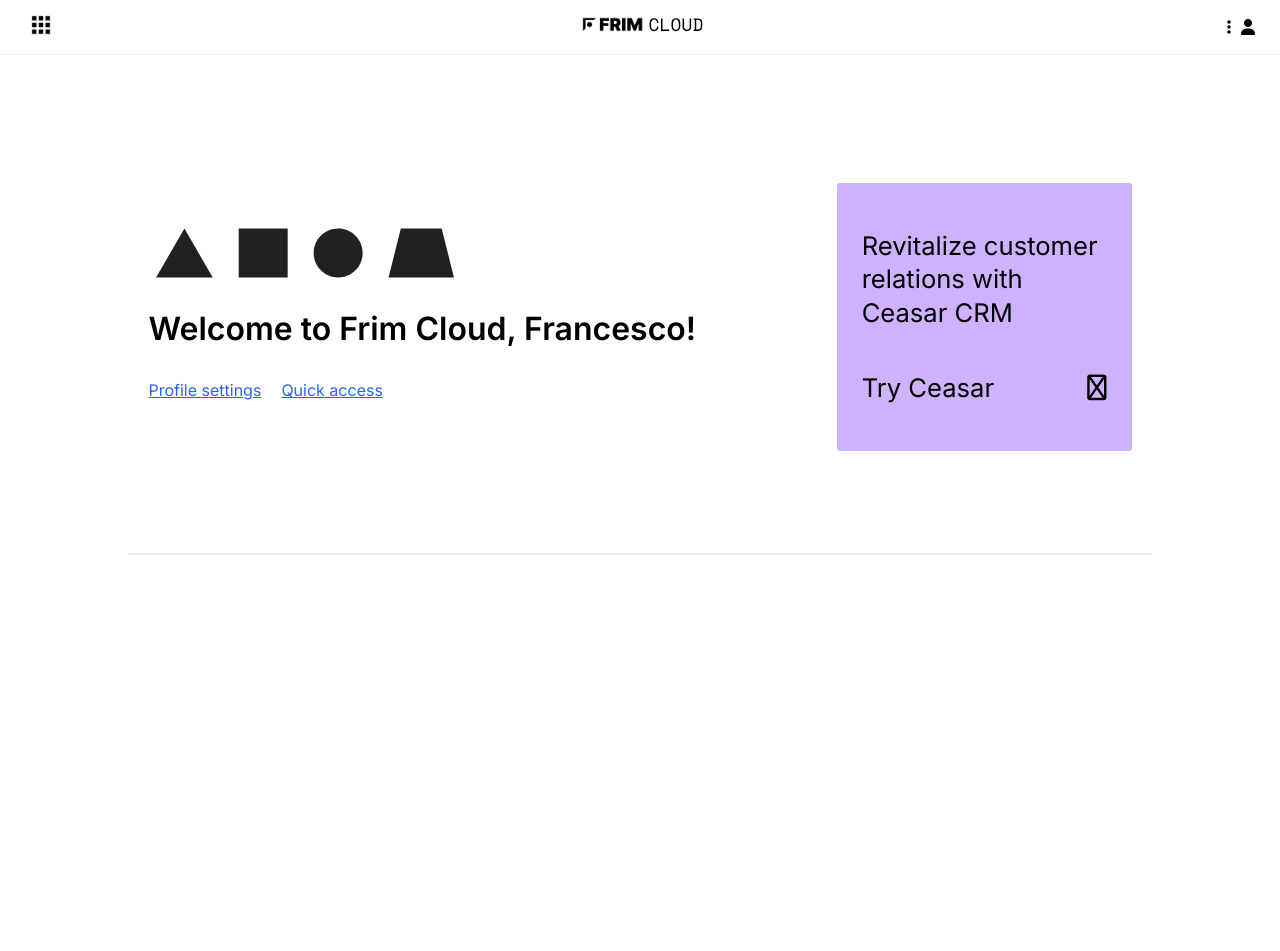
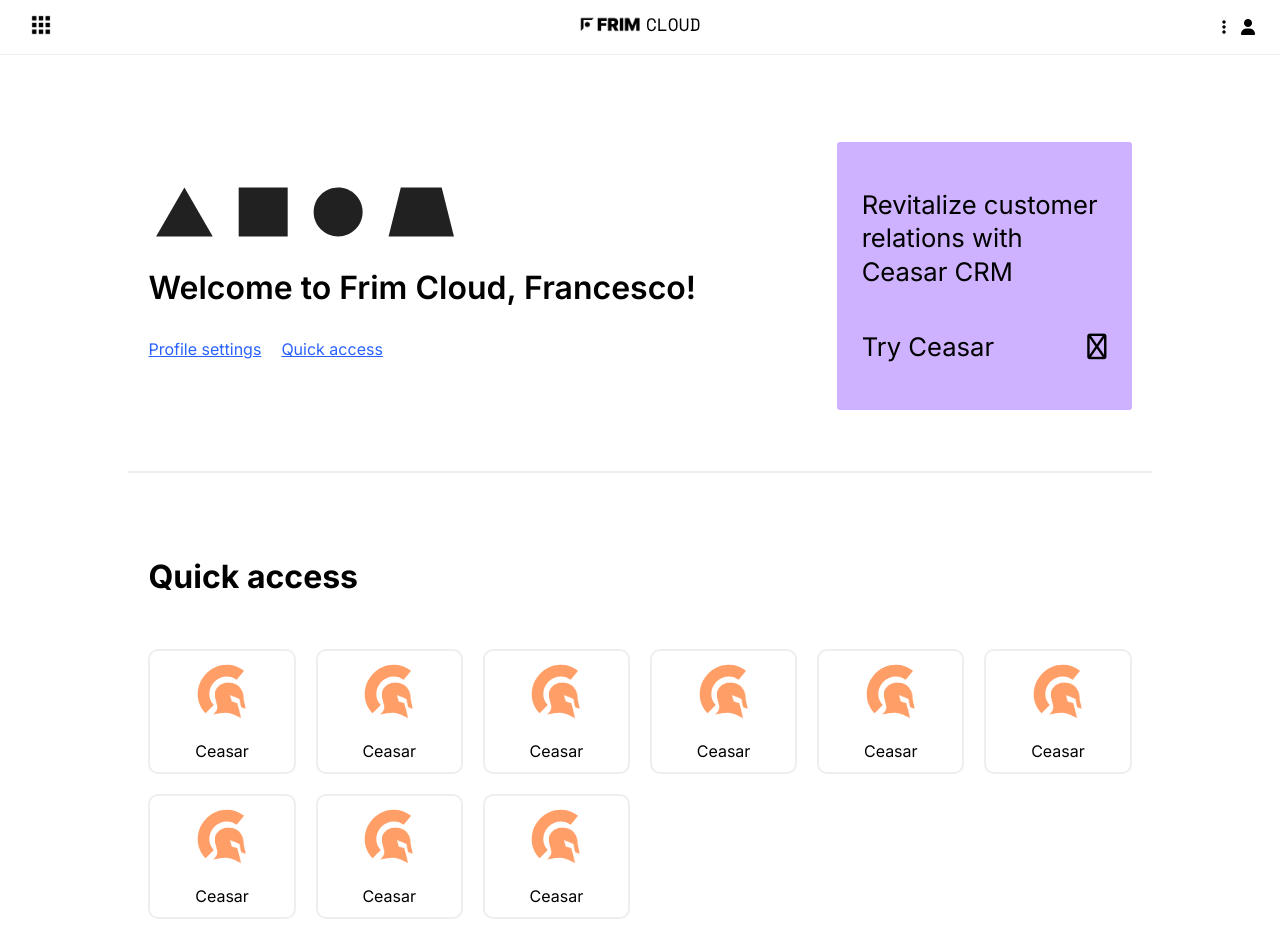
Before and after one commit to fconiglione/frimcloud, a React (Create React App) app in the folder Client/: page / in a window 1280 px wide. Shown: the top 951 px of the page. Before the commit the page ends 800 px from the top, so only its background shows below. Built offline with nearby package versions, Linux system fonts and the light colour scheme; a web font is replaced by a local one.

Commit message:
quick access complete

```diff
--- a/Client/src/assets/styles/index.css
+++ b/Client/src/assets/styles/index.css
@@ -14,7 +14,7 @@
   display: flex;
   flex-direction: row;
   align-items: center;
-  gap: 10px;
+  gap: 15px;
 }
 .header-nav-btn {
   background-color: transparent;
@@ -578,7 +578,7 @@
   align-items: center;
   flex-direction: row;
   gap: 30px;
-  padding: 10% 2%;
+  padding: 6% 2%;
 }
 @media screen and (max-width: 942px) {
   .welcome {
@@ -669,3 +669,83 @@
 }
 
 /* Quick access (.quick-access) */
+
+.quick-access {
+  display: flex;
+  flex-direction: column;
+  gap: 30px;
+  padding: 6% 2%;
+}
+.quick-apps {
+  display: grid;
+  grid-template-columns: repeat(7, 1fr);
+  grid-gap: 20px;
+  justify-content: flex-start;
+  width: 100%;
+}
+@media screen and (max-width: 1280px) {
+  .quick-apps {
+    grid-template-columns: repeat(6, 1fr);
+  }
+}
+@media screen and (max-width: 1120px) {
+  .quick-apps {
+    grid-template-columns: repeat(5, 1fr);
+  }
+}
+@media screen and (max-width: 908px) {
+  .quick-apps {
+    grid-template-columns: repeat(4, 1fr);
+  }
+}
+@media screen and (max-width: 727px) {
+  .quick-apps {
+    grid-template-columns: repeat(3, 1fr);
+  }
+}
+@media screen and (max-width: 535px) {
+  .quick-apps {
+    grid-template-columns: repeat(2, 1fr);
+  }
+}
+@media screen and (max-width: 360px) {
+  .quick-apps {
+    grid-template-columns: repeat(1, 1fr);
+  }
+}
+.quick-app {
+  display: flex;
+  flex-direction: column;
+  gap: 20px;
+  align-items: center;
+  justify-content: center;
+  text-decoration: none;
+  color: #000000;
+  border: 2px solid #eeeeee;
+  border-radius: 10px;
+  padding: 10px;
+  min-width: 100px;
+  max-width: 100%;
+}
+.quick-app:hover {
+  box-shadow: rgba(0, 0, 0, 0.1) 0px 4px 12px;
+}
+.quick-app img {
+  width: 60px;
+  height: auto;
+}
+.quick-app p {
+  margin: 0;
+}
+.quick-access-nav {
+  display: flex;
+  align-items: center;
+  gap: 20px;
+  text-decoration: none;
+  color: #000000;
+  transition: transform 0.3s ease-in-out;
+  font-weight: 600;
+}
+.quick-access-nav:hover {
+  transform: translateY(-3px);
+}
--- a/Client/src/pages/index.js
+++ b/Client/src/pages/index.js
@@ -1,5 +1,6 @@
 import React, {useEffect} from "react";
 import ShapesBanner from "../assets/images/shapes-banner.svg";
+import CeasarColouredLogo2 from "../assets/images/ceasar-coloured-logo-2.svg";
 
 function Home() {
     const pageTitle = "Home";
@@ -39,7 +40,57 @@
                 </div>
             </section>
             <hr />
-            <section className="quick-access" id="quick-access"></section>
+            <section className="quick-access" id="quick-access">
+                <div className="quick-access-row">
+                    <h1>Quick access</h1>
+                </div>
+                <div className="quick-access-row">
+                    <div className="quick-apps">
+                        <a className="quick-app" href="https://www.ceasar.frim.io">
+                            <img src={CeasarColouredLogo2} alt="Ceasar app icon" />
+                            <p>Ceasar</p>
+                        </a>
+                        <a className="quick-app" href="https://www.ceasar.frim.io">
+                            <img src={CeasarColouredLogo2} alt="Ceasar app icon" />
+                            <p>Ceasar</p>
+                        </a>
+                        <a className="quick-app" href="https://www.ceasar.frim.io">
+                            <img src={CeasarColouredLogo2} alt="Ceasar app icon" />
+                            <p>Ceasar</p>
+                        </a>
+                        <a className="quick-app" href="https://www.ceasar.frim.io">
+                            <img src={CeasarColouredLogo2} alt="Ceasar app icon" />
+                            <p>Ceasar</p>
+                        </a>
+                        <a className="quick-app" href="https://www.ceasar.frim.io">
+                            <img src={CeasarColouredLogo2} alt="Ceasar app icon" />
+                            <p>Ceasar</p>
+                        </a>
+                        <a className="quick-app" href="https://www.ceasar.frim.io">
+                            <img src={CeasarColouredLogo2} alt="Ceasar app icon" />
+                            <p>Ceasar</p>
+                        </a>
+                        <a className="quick-app" href="https://www.ceasar.frim.io">
+                            <img src={CeasarColouredLogo2} alt="Ceasar app icon" />
+                            <p>Ceasar</p>
+                        </a>
+                        <a className="quick-app" href="https://www.ceasar.frim.io">
+                            <img src={CeasarColouredLogo2} alt="Ceasar app icon" />
+                            <p>Ceasar</p>
+                        </a>
+                        <a className="quick-app" href="https://www.ceasar.frim.io">
+                            <img src={CeasarColouredLogo2} alt="Ceasar app icon" />
+                            <p>Ceasar</p>
+                        </a>
+                    </div>
+                </div>
+                <div className="quick-access-row">
+                    <a href="/apps" className="quick-access-nav">
+                        <span>See all apps</span>
+                        <i className="fas fa-arrow-right"></i>
+                    </a>
+                </div>
+            </section>
         </main>
     );
 }
```
